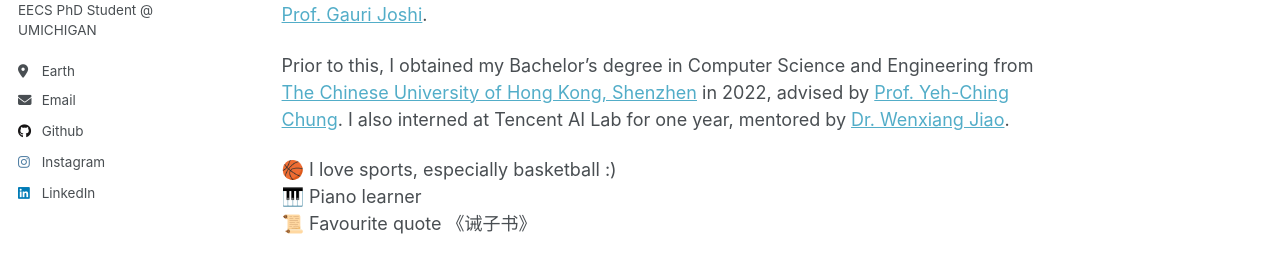
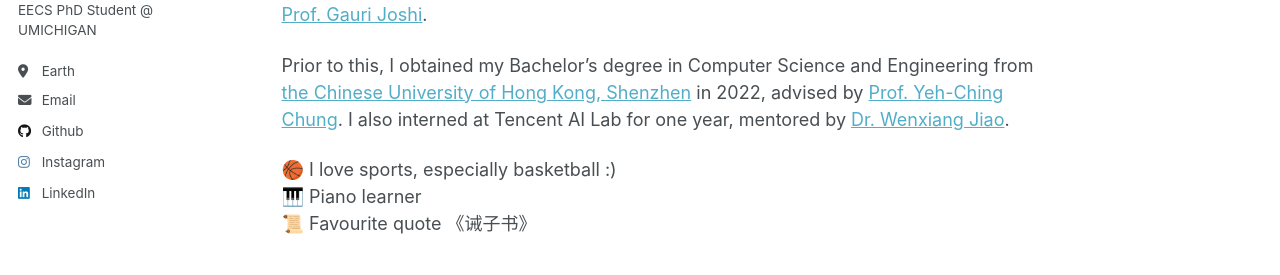
Before and after one commit to yiluli/yiluli.github.io, a Jekyll site: the page built from _pages/about.md, in a window 1280 px wide and 1017 px high. Shown: the part 385-660 px from the top of the window. Built offline with Jekyll 4.4.1, drawn with Linux system fonts in a browser that asks for light colours.

Commit message:
fix: capital

```diff
--- a/_pages/about.md
+++ b/_pages/about.md
@@ -11,7 +11,7 @@ Hi there. I'm Jiarui Y. Li, a PhD student in the [Electrical Engineering and Com
 
 I hold an MSc degree in Artificial Intelligence Engineering - Information Security from the Information Networking Institute at [Carnegie Mellon University](https://www.cmu.edu), where I specialized in secure distributed machine learning. I worked closely with [Prof. Carlee Joe-Wong](https://www.andrew.cmu.edu/user/cjoewong/) and [Prof. Gauri Joshi](https://www.andrew.cmu.edu/user/gaurij/).
 
-Prior to this, I obtained my Bachelor's degree in Computer Science and Engineering from [The Chinese University of Hong Kong, Shenzhen](https://www.cuhk.edu.cn/en) in 2022, advised by [Prof. Yeh-Ching Chung](https://www.cs.nthu.edu.tw/~ychung/). I also interned at Tencent AI Lab for one year, mentored by [Dr. Wenxiang Jiao](https://wxjiao.github.io/).
+Prior to this, I obtained my Bachelor's degree in Computer Science and Engineering from [the Chinese University of Hong Kong, Shenzhen](https://www.cuhk.edu.cn/en) in 2022, advised by [Prof. Yeh-Ching Chung](https://www.cs.nthu.edu.tw/~ychung/). I also interned at Tencent AI Lab for one year, mentored by [Dr. Wenxiang Jiao](https://wxjiao.github.io/).
 
 🏀 I love sports, especially basketball :) <br>
 🎹 Piano learner <br>
```
